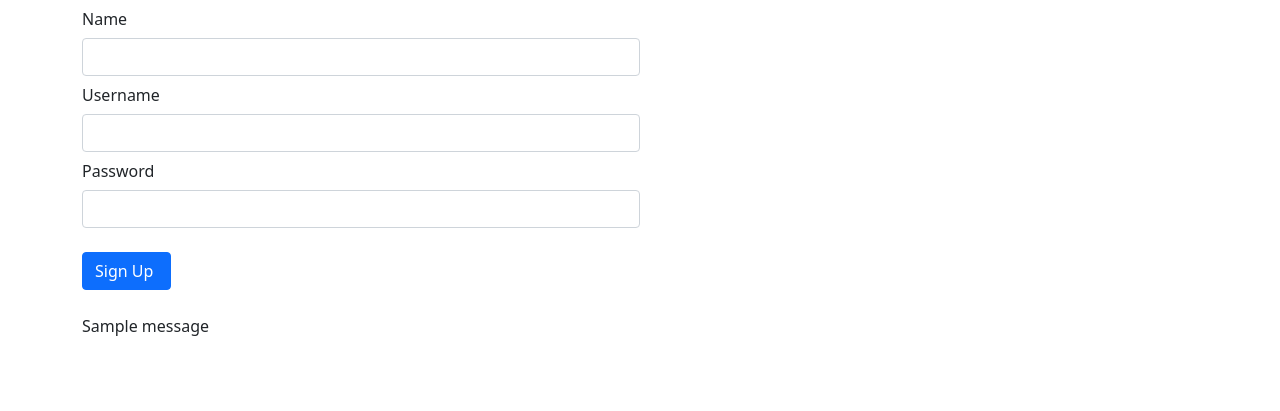
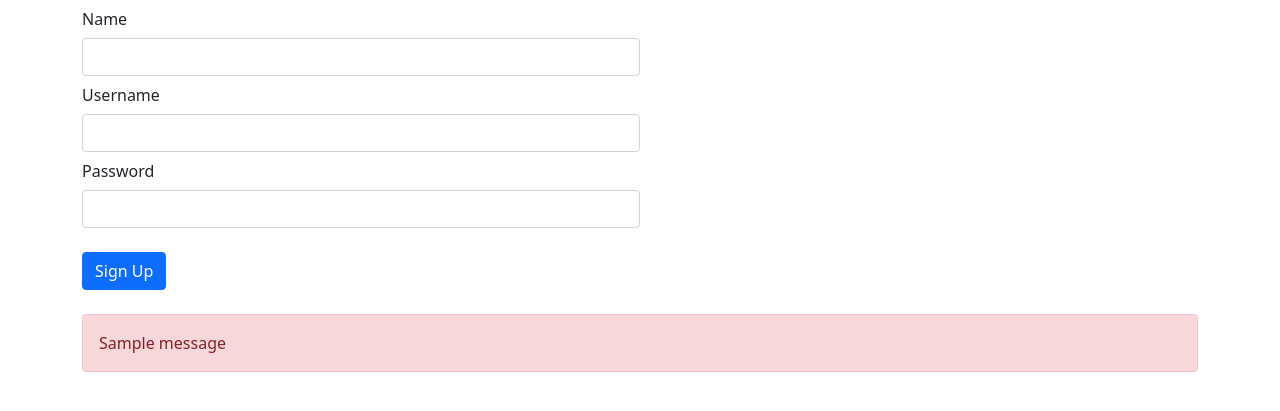
Before and after one commit to randyisalive/BLOG-TUGAS, a Flask app: page /sign in a window 1280 px wide. Shown: the part 56-467 px from the top of the page. Run offline with Flask 2, Linux system fonts and the light colour scheme; one stand-in notice (Sample message) is shown.

Commit message:
Update sign.html

```diff
--- a/blog_complete (Tugas)/templates/sign.html
+++ b/blog_complete (Tugas)/templates/sign.html
@@ -4,26 +4,28 @@
     <div class="row-mb-3">
         <label for="nameReg" class="col-2 col-form-label">Name</label>
         <div class="col-6">
-            <input type="text" name="nameReg" id="nameReg" class="form-control" required/>
+            <input type="text" name="nameReg" id="nameReg" class="form-control" required />
         </div>
+    </div>
+    <div class="row-mb-3">
         <label for="usernameReg" class="col-2 col-form-label">Username</label>
         <div class="col-6">
-            <input type="text" name="usernameReg" id="usernameReg" class=" form-control " required/>
+            <input type="text" name="usernameReg" id="usernameReg" class=" form-control " required />
         </div>
     </div>
     <div class="row-mb-3 ">
         <label for="passReg " class="col-2 col-form-label ">Password</label>
         <div class="col-6 ">
-            <input type="password" name="password" id="password" class="form-control " required/>
+            <input type="password" name="password" id="password" class="form-control " required />
         </div>
     </div>
     <br/>
-    <div class="row ">
-        <div class="col-6 ">
-            <input type="submit" value="Sign Up " class="btn btn-primary " />
+    <div class="row">
+        <div class="col-6">
+            <input type="submit" value="Sign Up" class="btn btn-primary" />
 
         </div>
     </div>
-</form><br> {% for message in get_flashed_messages() %}
-<div>{{ message }}</div>
-{% endfor %}{% endblock %}
+</form><br>{% for message in get_flashed_messages() %}
+<div class="alert alert-danger">{{ message }}</div>
+{% endfor %} {% endblock %}
```
